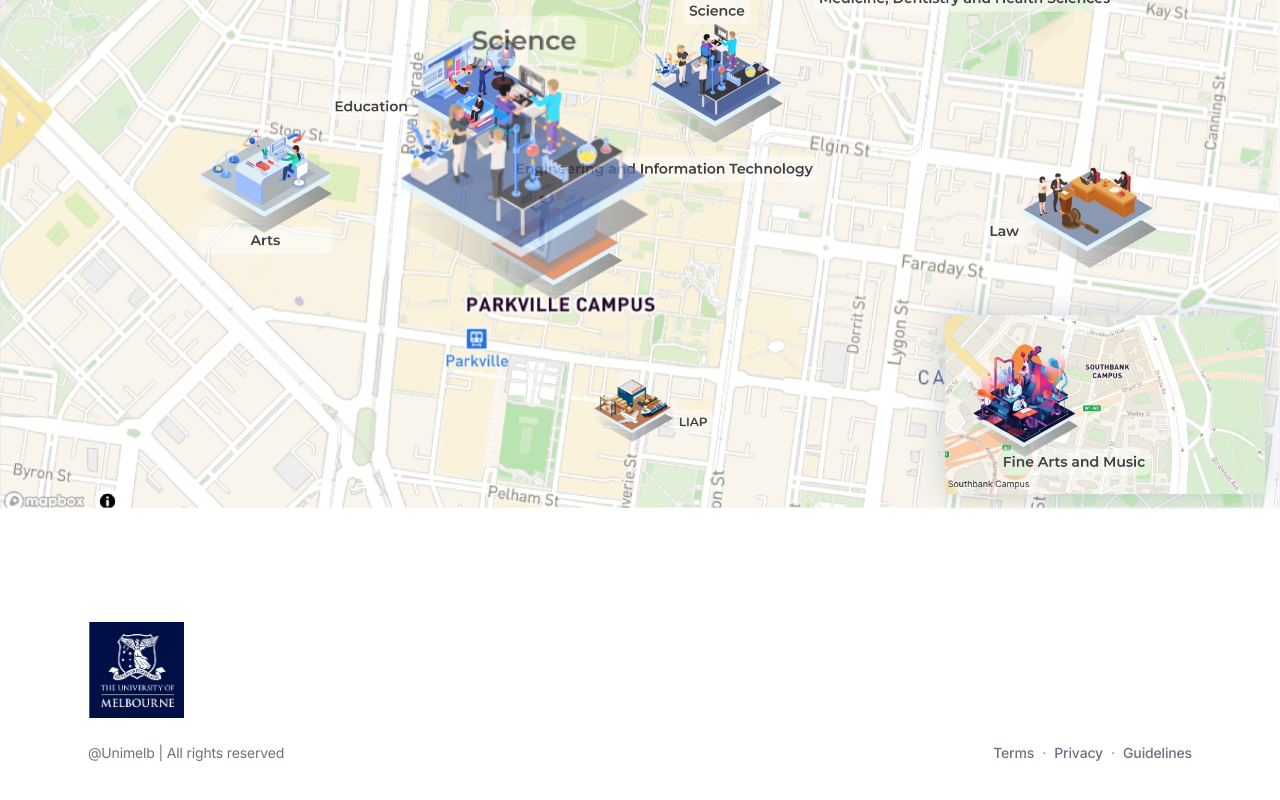
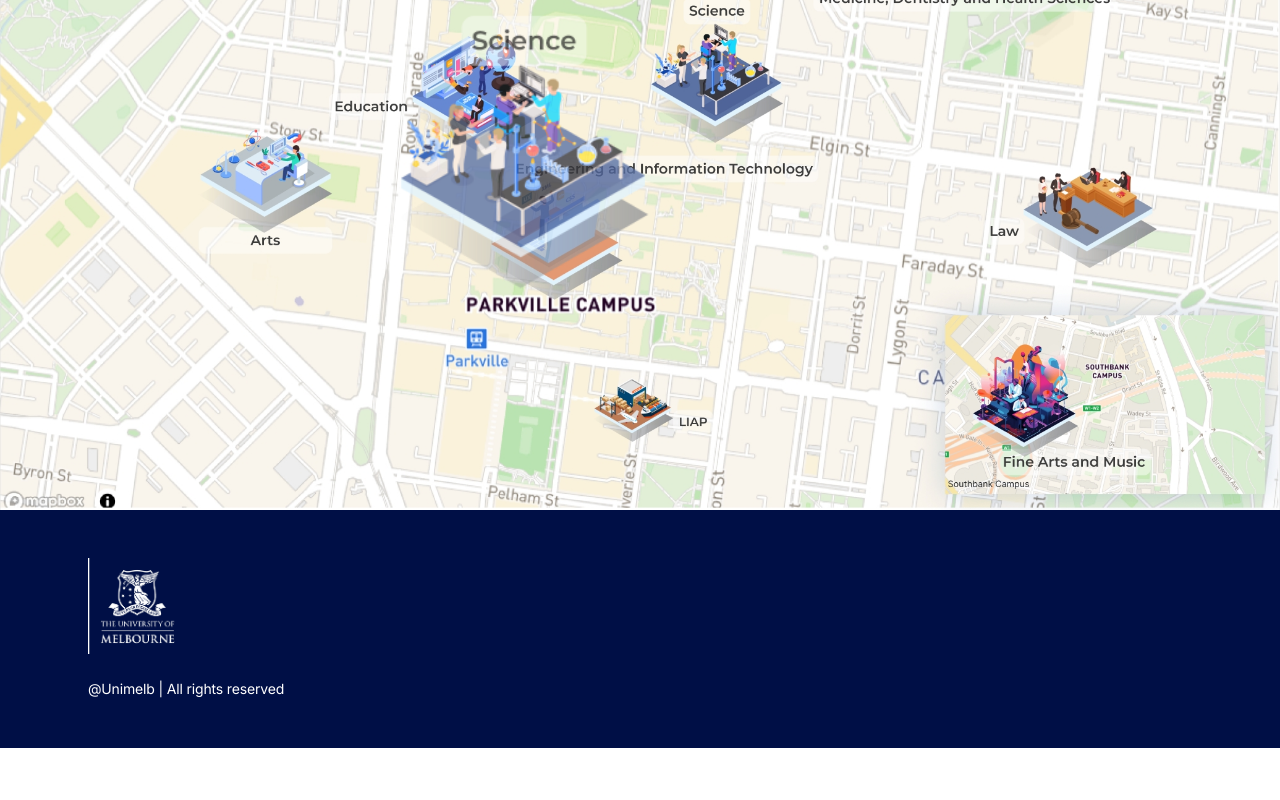
Before and after one commit to fusheng-tutoring/2024-sem2-IT-Project-Frontend, a Next.js app: page / in a window 1280 px wide. Shown: the part 2059-2859 px from the top of the page. After the commit the page ends 2807 px from the top, so only its background shows below. Built offline with nearby package versions, Linux system fonts and the light colour scheme.

Commit message:
Basic landing page

```diff
--- a/app/(default)/page.tsx
+++ b/app/(default)/page.tsx
@@ -11,7 +11,7 @@
 export default function Home() {
   return (
     <div>
-      <div className="py-8 md:py-16">
+      <div className="pt-8 md:pt-16">
         <div className="md:flex md:justify-between">
           <div className="md:grow">
             <Above />
--- a/components/ui/footer.tsx
+++ b/components/ui/footer.tsx
@@ -3,7 +3,7 @@
 
 export default function Footer() {
   return (
-    <footer>
+    <footer className='bg-unimelbBlue'>
       <div className="max-w-6xl mx-auto px-4 sm:px-6">
         <div className="py-8 md:py-12">
           <div className="flex flex-col md:flex-row items-center justify-center md:justify-between mb-4 md:mb-6">
@@ -12,29 +12,7 @@
             </div>
           </div>
 
-          <div className="text-center md:flex md:items-center md:justify-between">
-            <div className="text-sm font-medium md:order-1 mb-2 md:mb-0">
-              <ul className="inline-flex flex-wrap text-sm font-medium">
-                <li className="after:content-['·'] last:after:hidden after:text-gray-400 after:px-2">
-                  <a className="text-gray-500 hover:text-gray-500 hover:underline" href="#0">
-                    Terms
-                  </a>
-                </li>
-                <li className="after:content-['·'] last:after:hidden after:text-gray-400 after:px-2">
-                  <a className="text-gray-500 hover:text-gray-500 hover:underline" href="#0">
-                    Privacy
-                  </a>
-                </li>
-                <li className="after:content-['·'] last:after:hidden after:text-gray-400 after:px-2">
-                  <a className="text-gray-500 hover:text-gray-500 hover:underline" href="#0">
-                    Guidelines
-                  </a>
-                </li>
-              </ul>
-            </div>
-
-            <div className="text-sm text-gray-500">@Unimelb | All rights reserved</div>
-          </div>
+          <div className="text-sm text-white">@Unimelb | All rights reserved</div>
         </div>
       </div>
     </footer>
```
